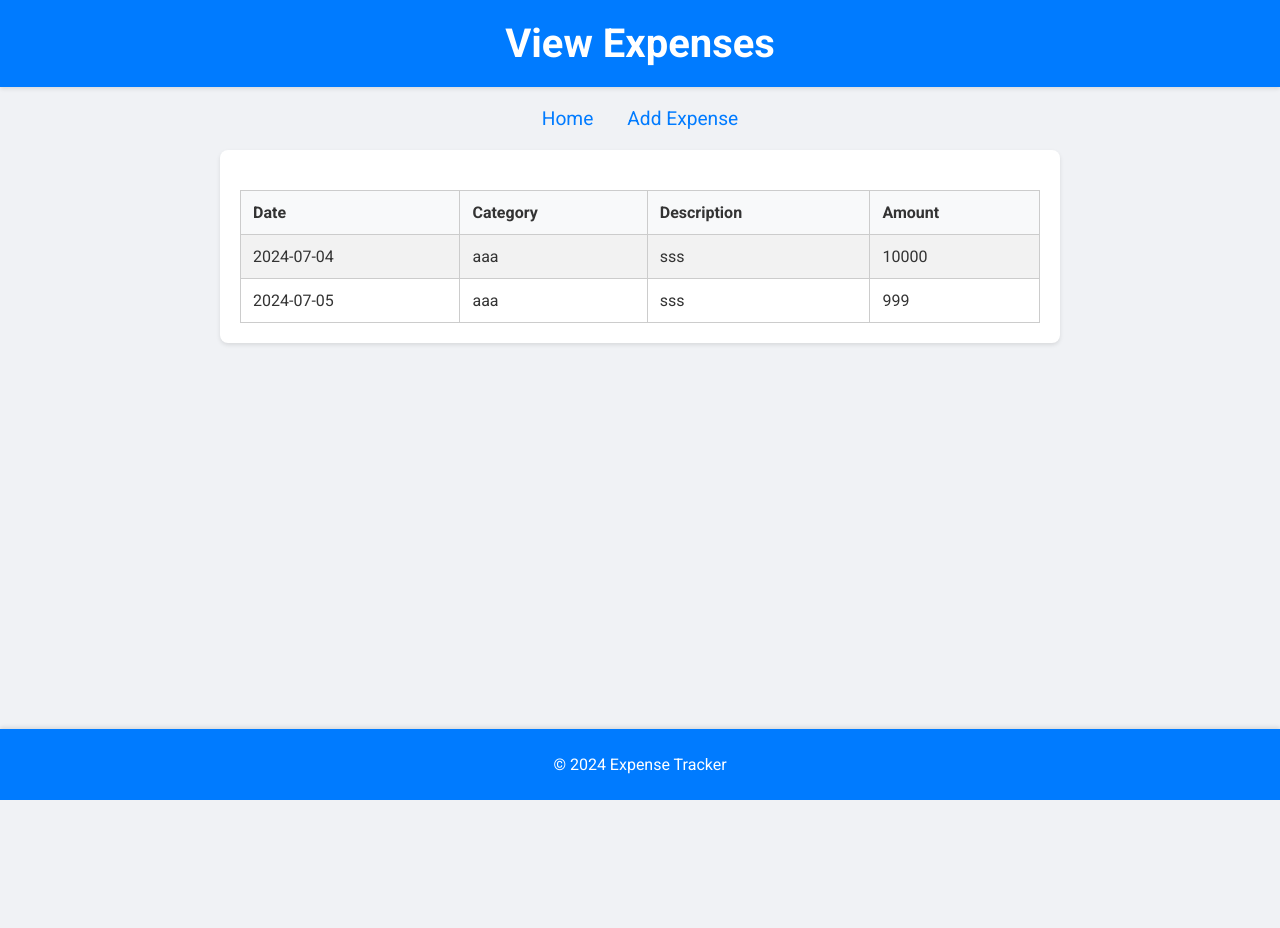
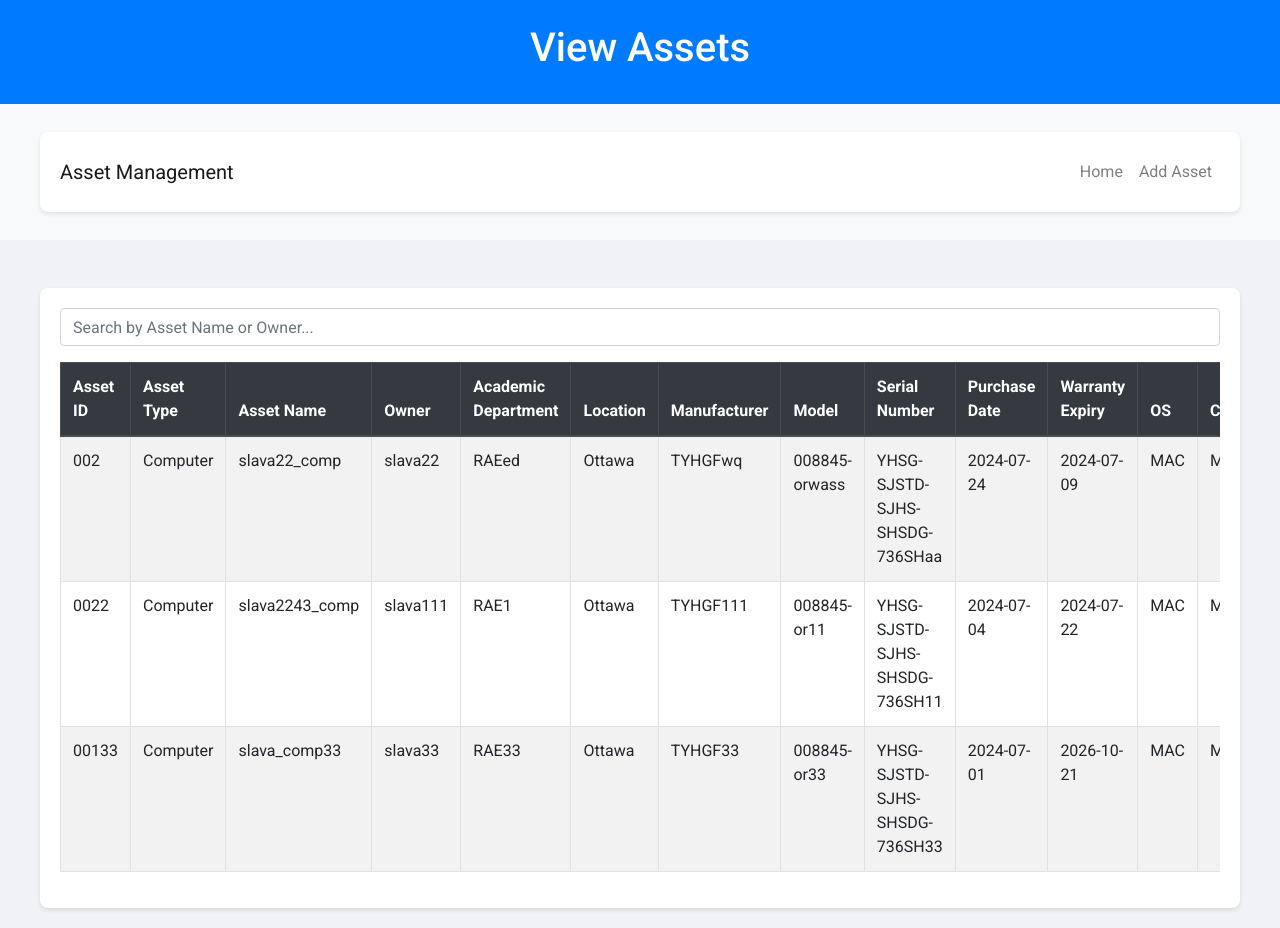
Before and after one commit to Bunix25/Asset_Management, a Flask app: page /view in a window 1280 px wide. Before the commit the page ends 800 px from the top, so only its background shows below. Run offline with Flask 3, Linux system fonts and the light colour scheme; some libraries are stand-ins or nearby versions.

Commit message:
add management

```diff
--- a/app.py
+++ b/app.py
@@ -1,47 +1,48 @@
-# app.py
-from flask import Flask, render_template, request, redirect
+from flask import Flask, render_template, request
 import csv
-import os
 
 app = Flask(__name__)
-CSV_FILE = 'expenses.csv'
 
-# Ensure the CSV file exists
-if not os.path.exists(CSV_FILE):
-    with open(CSV_FILE, 'w', newline='') as file:
-        writer = csv.writer(file)
-        writer.writerow(['Date', 'Category', 'Description', 'Amount'])
+CSV_FILE = 'assets.csv'
 
 @app.route('/')
 def index():
     return render_template('index.html')
 
 @app.route('/add', methods=['GET', 'POST'])
-def add_expense():
+def add_asset():
     if request.method == 'POST':
-        date = request.form['date']
-        category = request.form['category']
-        description = request.form['description']
-        amount = request.form['amount']
-
+        asset_data = [
+            request.form['asset_id'],
+            request.form['asset_type'],
+            request.form['asset_name'],
+            request.form['owner'],
+            request.form['academic_department'],
+            request.form['location'],
+            request.form['manufacturer'],
+            request.form['model'],
+            request.form['serial_number'],
+            request.form['purchase_date'],
+            request.form['warranty_expiry'],
+            request.form['os'],
+            request.form['cpu'],
+            request.form['ram']
+        ]
         with open(CSV_FILE, 'a', newline='') as file:
             writer = csv.writer(file)
-            writer.writerow([date, category, description, amount])
-
-        return redirect('/view')
-
-    return render_template('add_expense.html')
+            writer.writerow(asset_data)
+        return render_template('add_asset.html', message="Asset added successfully!")
+    return render_template('add_asset.html')
 
 @app.route('/view')
-def view_expenses():
-    expenses = []
+def view_assets():
+    assets = []
     with open(CSV_FILE, 'r') as file:
         reader = csv.reader(file)
         next(reader)  # Skip header row
         for row in reader:
-            expenses.append(row)
-
-    return render_template('view_expenses.html', expenses=expenses)
+            assets.append(row)
+    return render_template('view_assets.html', assets=assets)
 
 if __name__ == '__main__':
     app.run(debug=True)
--- /dev/null
+++ b/assets.csv
@@ -0,0 +1,4 @@
+001,Computer,slava_comp,slava,RAE,Ottawa,TYHGF,008845-or,YHSG-SJSTD-SJHS-SHSDG-736SH,2023-03-15,2024-07-15,MAC,M1,8 GB
+002,Computer,slava22_comp,slava22,RAEed,Ottawa,TYHGFwq,008845-orwass,YHSG-SJSTD-SJHS-SHSDG-736SHaa,2024-07-24,2024-07-09,MAC,M11,8 GBs
+0022,Computer,slava2243_comp,slava111,RAE1,Ottawa,TYHGF111,008845-or11,YHSG-SJSTD-SJHS-SHSDG-736SH11,2024-07-04,2024-07-22,MAC,M1,8 GB
+00133,Computer,slava_comp33,slava33,RAE33,Ottawa,TYHGF33,008845-or33,YHSG-SJSTD-SJHS-SHSDG-736SH33,2024-07-01,2026-10-21,MAC,M1,8 GBs33
--- a/expenses.csv
+++ /dev/null
@@ -1,3 +0,0 @@
-2024-07-03,aaa,sss,100
-2024-07-04,aaa,sss,10000
-2024-07-05,aaa,sss,999
--- a/static/style.css
+++ b/static/style.css
@@ -7,38 +7,26 @@ body {
     color: #333;
 }
 
-header {
+.header, .footer {
     background-color: #007bff;
     color: #fff;
-    padding: 20px 0;
-    text-align: center;
-    box-shadow: 0 2px 4px rgba(0, 0, 0, 0.1);
 }
 
-h1 {
-    margin: 0;
-    font-size: 2.5em;
+.header {
+    text-align: center;
+    padding: 20px 0;
 }
 
-nav {
+.footer {
     text-align: center;
-    margin: 20px 0;
-}
-
-nav a {
-    margin: 0 15px;
-    text-decoration: none;
-    color: #007bff;
-    font-size: 1.2em;
-    transition: color 0.3s;
-}
-
-nav a:hover {
-    color: #0056b3;
+    padding: 5px 0; /* Reduce padding */
+    position: fixed;
+    width: 100%;
+    bottom: 0;
 }
 
 .container {
-    max-width: 800px;
+    max-width: 1200px;
     margin: 20px auto;
     padding: 20px;
     background-color: #fff;
@@ -46,72 +34,34 @@ nav a:hover {
     box-shadow: 0 2px 4px rgba(0, 0, 0, 0.1);
 }
 
-form {
-    display: flex;
-    flex-direction: column;
+.table-responsive {
+    overflow-x: auto;
 }
 
-form label {
-    margin-bottom: 5px;
+.table thead {
+    background-color: #343a40;
+    color: #fff;
+}
+
+.table-striped tbody tr:nth-of-type(odd) {
+    background-color: #f2f2f2;
+}
+
+.table-hover tbody tr:hover {
+    background-color: #e9ecef;
+}
+
+.form-group label {
     font-weight: bold;
 }
 
-form input {
-    padding: 10px;
-    margin-bottom: 15px;
-    border: 1px solid #ccc;
-    border-radius: 4px;
-    font-size: 1em;
+.btn-primary {
+    background-color: #007bff;
+    border-color: #007bff;
+    margin-top: 15px; /* Ensure margin at the top */
 }
 
-form button {
-    padding: 10px;
-    background-color: #007bff;
-    border: none;
-    border-radius: 4px;
-    color: #fff;
-    font-size: 1.2em;
-    cursor: pointer;
-    transition: background-color 0.3s;
+.btn-primary:hover {
+    background-color: #0056b3;
+    border-color: #0056b3;
 }
-
-form button:hover {
-    background-color: #0056b3;
-}
-
-table {
-    width: 100%;
-    border-collapse: collapse;
-    margin-top: 20px;
-}
-
-table th, table td {
-    padding: 12px;
-    border: 1px solid #ccc;
-    text-align: left;
-    font-size: 1em;
-}
-
-table th {
-    background-color: #f8f9fa;
-    font-weight: bold;
-}
-
-table tr:nth-child(even) {
-    background-color: #f2f2f2;
-}
-
-table tr:hover {
-    background-color: #e9ecef;
-}
-
-.footer {
-    text-align: center;
-    padding: 10px 0;
-    background-color: #007bff;
-    color: #fff;
-    position: fixed;
-    width: 100%;
-    bottom: 0;
-    box-shadow: 0 -2px 4px rgba(0, 0, 0, 0.1);
-}
--- /dev/null
+++ b/templates/view_assets.html
@@ -0,0 +1,95 @@
+<!-- templates/view_assets.html -->
+<!DOCTYPE html>
+<html lang="en">
+<head>
+    <meta charset="UTF-8">
+    <meta name="viewport" content="width=device-width, initial-scale=1.0">
+    <title>View Assets</title>
+    <link href="https://stackpath.bootstrapcdn.com/bootstrap/4.5.2/css/bootstrap.min.css" rel="stylesheet">
+    <link rel="stylesheet" href="/static/style.css">
+    <link href="https://fonts.googleapis.com/css2?family=Roboto:wght@400;500;700&display=swap" rel="stylesheet">
+</head>
+<body>
+    <header class="bg-primary text-white text-center py-4">
+        <h1>View Assets</h1>
+    </header>
+    <nav class="navbar navbar-expand-lg navbar-light bg-light">
+        <div class="container">
+            <a class="navbar-brand" href="#">Asset Management</a>
+            <button class="navbar-toggler" type="button" data-toggle="collapse" data-target="#navbarNav" aria-controls="navbarNav" aria-expanded="false" aria-label="Toggle navigation">
+                <span class="navbar-toggler-icon"></span>
+            </button>
+            <div class="collapse navbar-collapse" id="navbarNav">
+                <ul class="navbar-nav ml-auto">
+                    <li class="nav-item">
+                        <a class="nav-link" href="/">Home</a>
+                    </li>
+                    <li class="nav-item">
+                        <a class="nav-link" href="/add">Add Asset</a>
+                    </li>
+                </ul>
+            </div>
+        </div>
+    </nav>
+    <div class="container mt-5">
+        <input type="text" id="searchInput" class="form-control mb-3" placeholder="Search by Asset Name or Owner...">
+        <div class="table-responsive">
+            <table class="table table-striped table-bordered">
+                <thead class="thead-dark">
+                    <tr>
+                        <th>Asset ID</th>
+                        <th>Asset Type</th>
+                        <th>Asset Name</th>
+                        <th>Owner</th>
+                        <th>Academic Department</th>
+                        <th>Location</th>
+                        <th>Manufacturer</th>
+                        <th>Model</th>
+                        <th>Serial Number</th>
+                        <th>Purchase Date</th>
+                        <th>Warranty Expiry</th>
+                        <th>OS</th>
+                        <th>CPU</th>
+                        <th>RAM</th>
+                    </tr>
+                </thead>
+                <tbody id="assetsTable">
+                    {% for asset in assets %}
+                    <tr>
+                        <td>{{ asset[0] }}</td>
+                        <td>{{ asset[1] }}</td>
+                        <td>{{ asset[2] }}</td>
+                        <td>{{ asset[3] }}</td>
+                        <td>{{ asset[4] }}</td>
+                        <td>{{ asset[5] }}</td>
+                        <td>{{ asset[6] }}</td>
+                        <td>{{ asset[7] }}</td>
+                        <td>{{ asset[8] }}</td>
+                        <td>{{ asset[9] }}</td>
+                        <td>{{ asset[10] }}</td>
+                        <td>{{ asset[11] }}</td>
+                        <td>{{ asset[12] }}</td>
+                        <td>{{ asset[13] }}</td>
+                    </tr>
+                    {% endfor %}
+                </tbody>
+            </table>
+        </div>
+    </div>
+    <script src="https://code.jquery.com/jquery-3.5.1.slim.min.js"></script>
+    <script src="https://cdn.jsdelivr.net/npm/@popperjs/core@2.9.2/dist/umd/popper.min.js"></script>
+    <script src="https://stackpath.bootstrapcdn.com/bootstrap/4.5.2/js/bootstrap.min.js"></script>
+    <script>
+        document.getElementById('searchInput').addEventListener('keyup', function() {
+            var searchValue = this.value.toLowerCase();
+            var rows = document.querySelectorAll('#assetsTable tr');
+            rows.forEach(function(row) {
+                var assetName = row.cells[2].innerText.toLowerCase();
+                var owner = row.cells[3].innerText.toLowerCase();
+                var match = assetName.indexOf(searchValue) !== -1 || owner.indexOf(searchValue) !== -1;
+                row.style.display = match ? '' : 'none';
+            });
+        });
+    </script>
+</body>
+</html>
--- a/templates/view_expenses.html
+++ /dev/null
@@ -1,41 +0,0 @@
-<!-- templates/view_expenses.html -->
-<!DOCTYPE html>
-<html lang="en">
-<head>
-    <meta charset="UTF-8">
-    <meta name="viewport" content="width=device-width, initial-scale=1.0">
-    <title>View Expenses</title>
-    <link rel="stylesheet" href="/static/style.css">
-    <link href="https://fonts.googleapis.com/css2?family=Roboto:wght@400;500;700&display=swap" rel="stylesheet">
-</head>
-<body>
-    <header>
-        <h1>View Expenses</h1>
-    </header>
-    <nav>
-        <a href="/">Home</a>
-        <a href="/add">Add Expense</a>
-    </nav>
-    <div class="container">
-        <table>
-            <tr>
-                <th>Date</th>
-                <th>Category</th>
-                <th>Description</th>
-                <th>Amount</th>
-            </tr>
-            {% for expense in expenses %}
-            <tr>
-                <td>{{ expense[0] }}</td>
-                <td>{{ expense[1] }}</td>
-                <td>{{ expense[2] }}</td>
-                <td>{{ expense[3] }}</td>
-            </tr>
-            {% endfor %}
-        </table>
-    </div>
-    <footer class="footer">
-        <p>&copy; 2024 Expense Tracker</p>
-    </footer>
-</body>
-</html>
```
Also changed, not shown: templates/add_asset.html (added, +102 -0 lines), templates/add_expense.html (deleted, +0 -40 lines), templates/index.html (+29 -11 lines), Readme.md (added).
